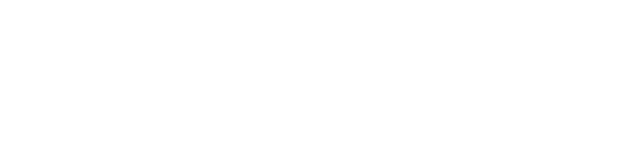
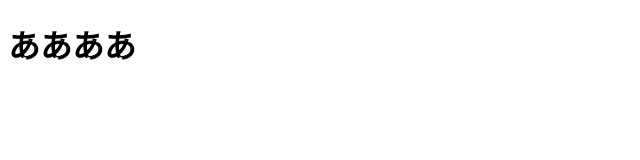
Before and after one commit to takahashi1378/gs0511, a plain HTML site: page index.html in a window 1280 px wide. Shown: the whole page, without its empty margins (0-640 px from the left). Drawn offline with Linux system fonts and the light colour scheme.

Commit message:
h1を追加

```diff
--- a/index.html
+++ b/index.html
@@ -6,6 +6,6 @@
   <title>Document</title>
 </head>
 <body>
-
+  <h1>ああああ</h1>
 </body>
 </html>
```
